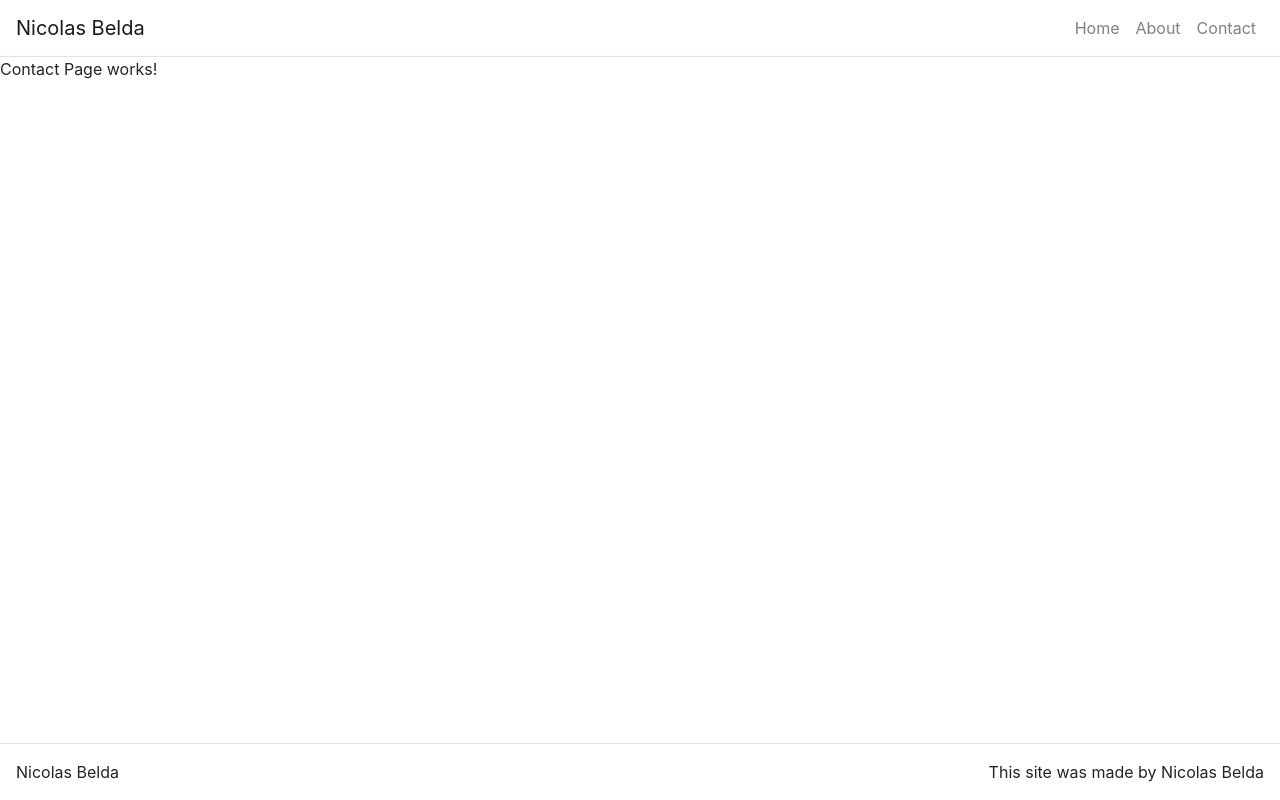
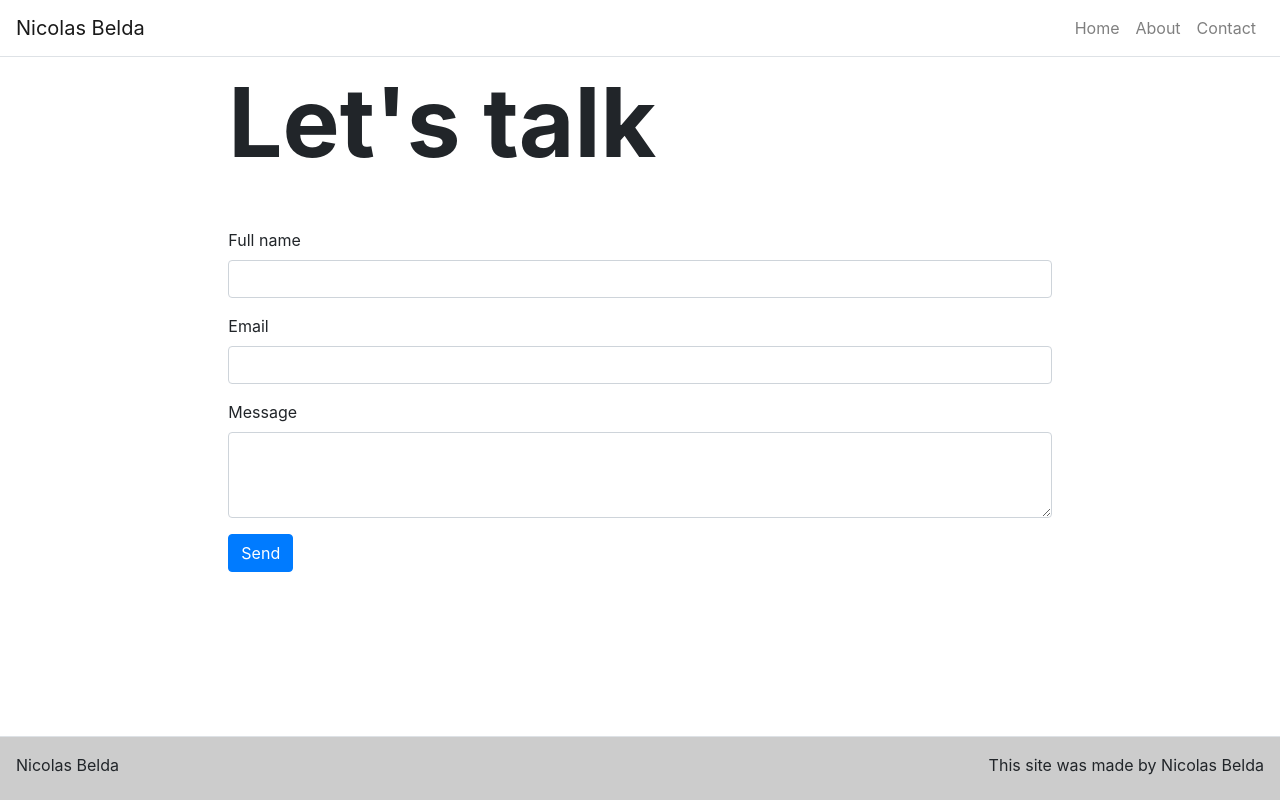
Before and after one commit to nblda/portfolio, a React (Create React App) app: page /contact in a window 1280 px wide. Built offline with nearby package versions, Linux system fonts and the light colour scheme.

Commit message:
end of entire front for V0

```diff
--- a/package.json
+++ b/package.json
@@ -6,6 +6,7 @@
     "@testing-library/jest-dom": "^5.11.4",
     "@testing-library/react": "^11.1.0",
     "@testing-library/user-event": "^12.1.10",
+    "axios": "^0.21.1",
     "bootstrap": "^4.6.0",
     "react": "^17.0.1",
     "react-bootstrap": "^1.4.3",
--- a/src/App.js
+++ b/src/App.js
@@ -42,7 +42,7 @@ class App extends React.Component {
   render(){
     return (
         <Router>
-          <Container className="p-0" fluid={true}>
+          <Container className="p-0 pb-5" fluid={true}>
             <Navbar className="border-bottom" bg="transparent" expand="lg">
               <Navbar.Brand>Nicolas Belda</Navbar.Brand>
 
@@ -61,9 +61,10 @@ class App extends React.Component {
             <Route path="/about" exact render={() => <AboutPage title={this.state.about.title} /> } />
             <Route path="/contact" exact render={() => <ContactPage title={this.state.contact.title} /> } />
 
+            </Container>
+
             <Footer />
 
-          </Container>
         </Router>
       );
     }
--- a/src/components/AboutPage.js
+++ b/src/components/AboutPage.js
@@ -1,8 +1,15 @@
 import React from 'react';
-
+import Hero from './Hero.js';
+import Content from './Content.js';
 function AboutPage(props) {
     return(
-        <p>AboutPage works!</p>
+        <div>
+            <Hero title={props.title} />
+
+            <Content>
+                Hello
+            </Content>
+        </div>
     );
 }
 
--- a/src/components/ContactPage.js
+++ b/src/components/ContactPage.js
@@ -1,9 +1,77 @@
 import React from 'react';
+import Form from 'react-bootstrap/Form';
+import Button from 'react-bootstrap/Button';
 
-function ContactPage(props) {
-    return(
-        <p>Contact Page works!</p>
-    );
+import Hero from './Hero.js';
+import Content from './Content.js';
+
+class ContactPage extends React.Component {
+
+    constructor(props){
+        super(props);
+        this.state = {
+            name: '',
+            email: '',
+            message: '',
+            disabled: false,
+            emailSent: null
+        }
+    }
+
+
+    handleChange = (event) => {
+        console.log(event);
+
+        const target = event.target;
+        const value =  target.type === 'checkbox' ? target.checked : target.value;
+        const name = target.name;
+        this.setState({
+            [name]: value
+        });
+    }
+
+    handleSubmit = (event) => {
+        event.preventDefault(); //desactive le comportement par defaut d'un submit qui est de recharger la page
+
+        this.setState({
+            disabled: true,
+            emailSent: true
+        })
+    }
+
+    render(){
+        return(
+            <div>
+                <Hero title={this.props.title} />
+                <Content>
+                    <Form onSubmit={this.handleSubmit}>
+                        <Form.Group>
+                            <Form.Label htmlFor="full-name">Full name</Form.Label>
+                            <Form.Control id="full-name" name="name" type="text" value={this.state.name} onChange={this.handleChange}/>
+                        </Form.Group>
+
+                        <Form.Group>
+                            <Form.Label htmlFor="email">Email</Form.Label>
+                            <Form.Control id="email" name="email" type="email" value={this.state.email} onChange={this.handleChange}/>
+                        </Form.Group>
+
+                        <Form.Group>
+                            <Form.Label htmlFor="message">Message</Form.Label>
+                            <Form.Control id="message" name="message" as="textarea" rows="3" value={this.state.message} onChange={this.handleChange}/>
+                        </Form.Group>
+
+                        <Button className="d-inline-block" variant="primary" type="submit" disabled={this.state.disabled}>
+                            Send
+                        </Button>
+
+                        {this.state.emailSent === true && <p className="d-inline success-msg">Email Sent</p>}
+                        {this.state.emailSent === false && <p className="d-inline error-msg">Email not Sent</p>}
+
+                    </Form>
+                </Content>
+            </div>
+        );
+    }
 }
 
 export default ContactPage;
--- /dev/null
+++ b/src/components/Content.js
@@ -0,0 +1,19 @@
+import React from 'react';
+import Col from 'react-bootstrap/Col';
+import Container from 'react-bootstrap/Container';
+import Row from 'react-bootstrap/Row';
+
+function Content(props) {
+
+    return(
+        <Container fluid={true}>
+            <Row className="justify-content-center">
+                <Col md={8}>
+                    {props.children}
+                </Col>
+            </Row>
+        </Container>
+    );
+}
+
+export default Content;
--- a/src/components/Footer.js
+++ b/src/components/Footer.js
@@ -6,7 +6,7 @@ import Col from 'react-bootstrap/Col';
 function Footer() {
 
     return(
-        <footer className="fixed-bottom mt-5 ">
+        <footer className="n-footer">
             {/* fixed-bottom mt-5 */}
             <Container fluid={true}>
                 <Row className="border-top justify-content-between p-3">
--- a/src/index.css
+++ b/src/index.css
@@ -38,3 +38,22 @@ code {
   font-size: 16px;
   margin: 0px;
 }
+
+.n-footer{
+  position: fixed;
+  left: 0;
+  bottom: 0;
+  width: 100%;
+  height: 4em;
+  background-color: #ccc;
+}
+
+.success-msg{
+  color: #57A773;
+  padding: 10px 15px;
+}
+
+.error-msg{
+  color: #EE6352;
+  padding: 10px 15px;
+}
```
Also changed, not shown: 2 other files (tests, documents, lock files or other folders).
